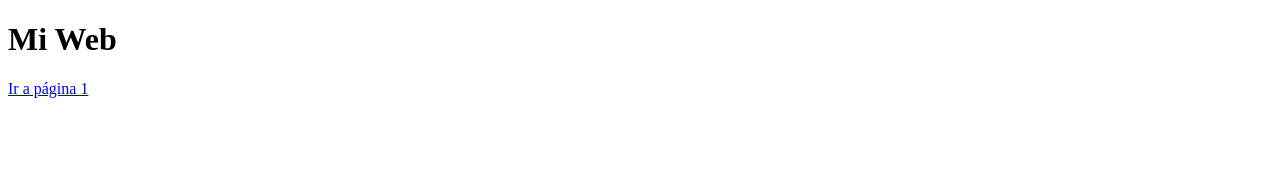
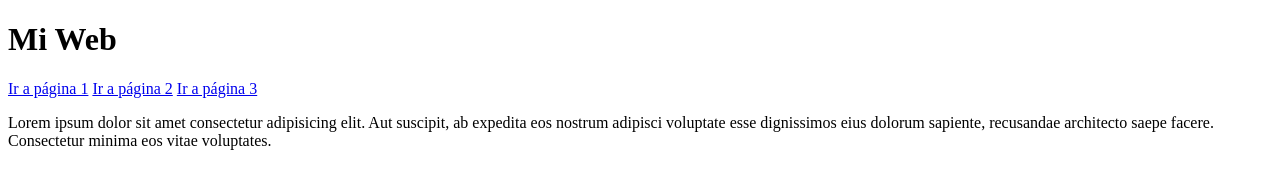
Before and after one commit to XabiZabala/proyecto_web, a plain HTML site: page index.html in a window 1280 px wide. Drawn offline with Linux system fonts and the light colour scheme.

Commit message:
añadido párrafo en index

```diff
--- a/index.html
+++ b/index.html
@@ -9,6 +9,10 @@
 	<h1>Mi Web</h1>
 
 	<a href="pagina1.html">Ir a página 1</a>
+	<a href="#">Ir a página 2</a>
+	<a href="#">Ir a página 3</a>
+
+	<p>Lorem ipsum dolor sit amet consectetur adipisicing elit. Aut suscipit, ab expedita eos nostrum adipisci voluptate esse dignissimos eius dolorum sapiente, recusandae architecto saepe facere. Consectetur minima eos vitae voluptates.</p>
 
 </body>
 </html>
```
